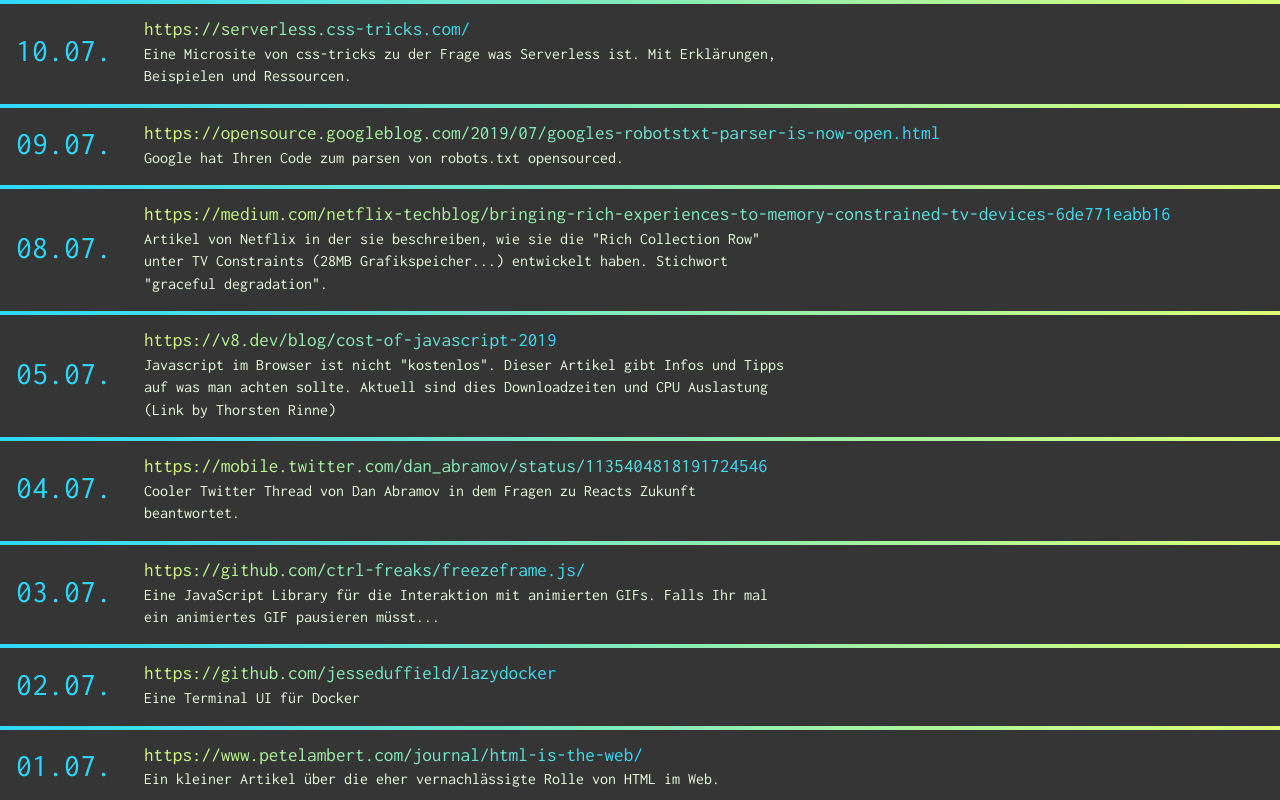
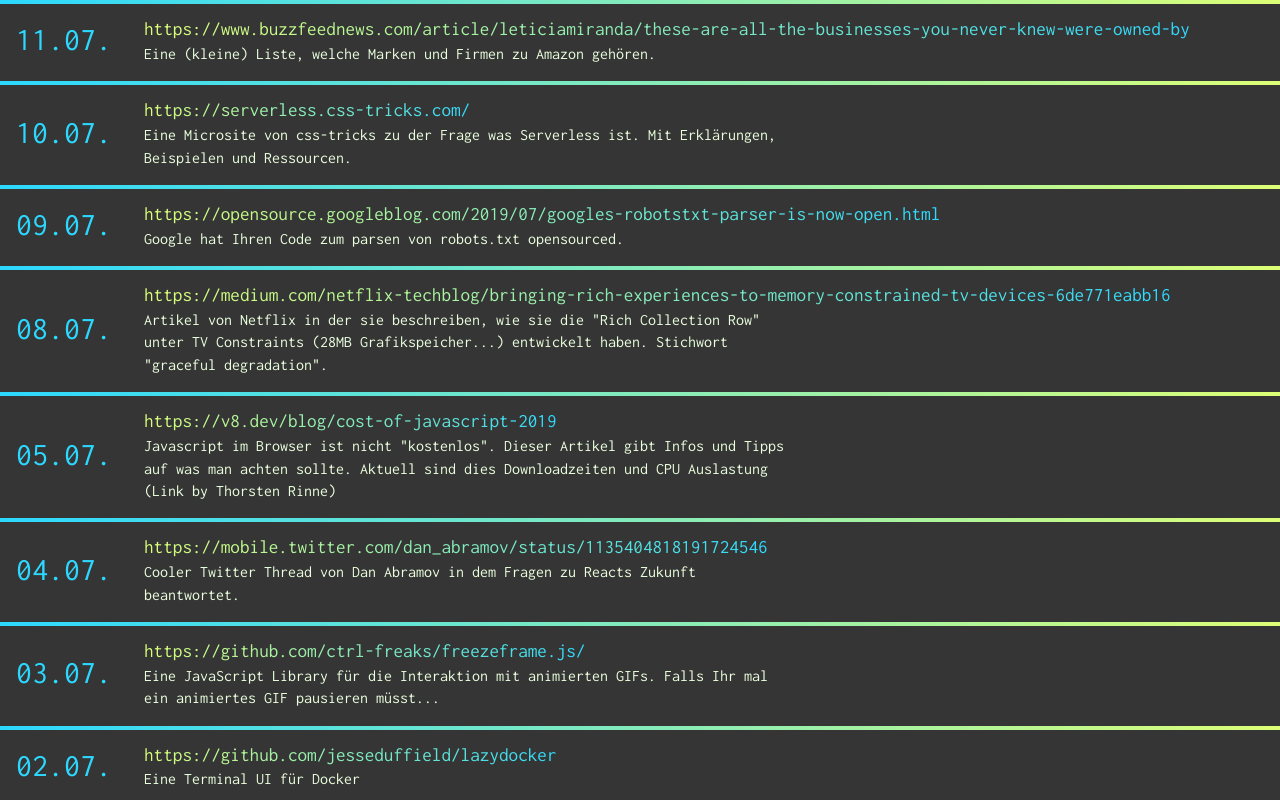
Before and after one commit to zhongdeliu/lotd-site, a plain HTML site: page index.html in a window 1280 px wide. Shown: the top 800 px of the page. Drawn offline with Linux system fonts and the light colour scheme.

Commit message:
Update site

```diff
--- a/index.html
+++ b/index.html
@@ -10,6 +10,16 @@
     <link rel="stylesheet" href="./lotd.css">
 </head>
 <body>
+
+    <div class="link" id="5d2439a01537540f757075a6">
+        <div class="link__date">11.07.</div>
+        <div class="link__content">
+            <div class="link__url">
+                <a href="https://www.buzzfeednews.com/article/leticiamiranda/these-are-all-the-businesses-you-never-knew-were-owned-by">https://www.buzzfeednews.com/article/leticiamiranda/these-are-all-the-businesses-you-never-knew-were-owned-by</a>
+            </div>
+            <div class="link__description">Eine (kleine) Liste, welche Marken und Firmen zu Amazon gehören.</div>
+        </div>
+    </div>
 
     <div class="link" id="5d257d4bcfa04b33b967d01a">
         <div class="link__date">10.07.</div>
```
